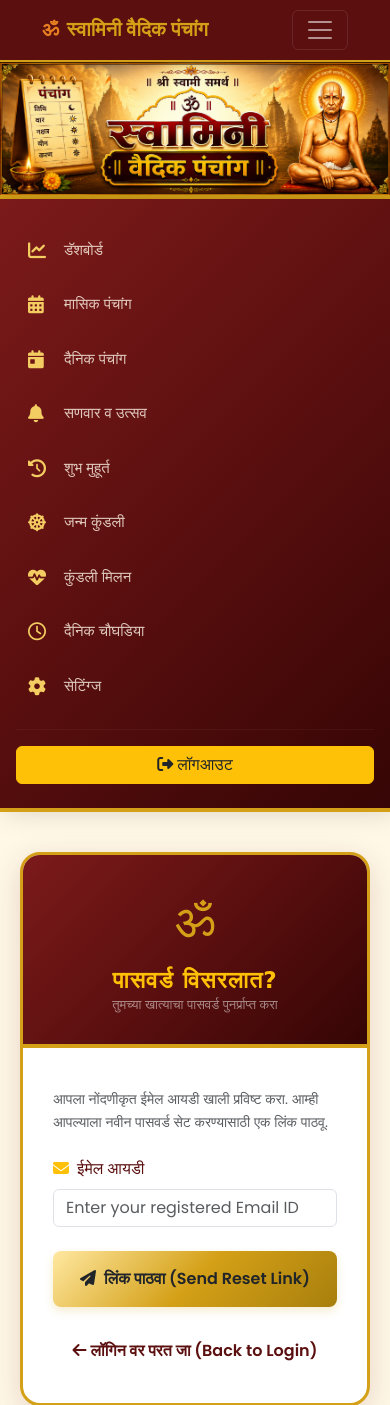
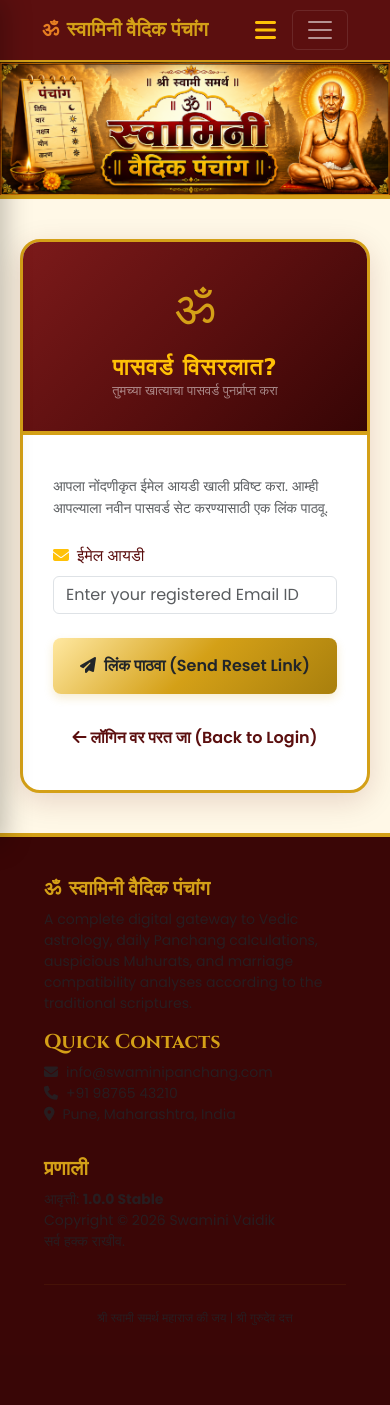
Before and after one commit to Swmini1385/Swamini-Vaidik-Panchang, a Django app: page /forgot-password/ in a window 390 px wide. Shown: the top 1405 px of the page. After the commit the page ends 1325 px from the top, so only its background shows below. Run offline with Django 5.2, Linux system fonts and the light colour scheme; the visitor is signed in with stand-in values (Sample User, id 1); some web fonts are replaced.

Commit message:
Fix mobile sidebar toggle menu

```diff
--- a/panchang_app/static/css/style.css
+++ b/panchang_app/static/css/style.css
@@ -579,3 +579,62 @@ button i.fa-caret-right {
     transition: transform 0.2s ease;
     display: inline-block;
 }
+
+/* Mobile Sidebar Toggle and Animation Styles */
+.sidebar-toggle-btn {
+    display: none !important;
+}
+
+.sidebar-close-btn {
+    display: none !important;
+}
+
+.sidebar-overlay {
+    position: fixed;
+    top: 0;
+    left: 0;
+    width: 100vw;
+    height: 100vh;
+    background-color: rgba(0, 0, 0, 0.6);
+    z-index: 1040;
+    opacity: 0;
+    pointer-events: none;
+    transition: opacity 300ms ease;
+}
+
+.sidebar-overlay.show {
+    opacity: 1;
+    pointer-events: auto;
+}
+
+body.sidebar-open {
+    overflow: hidden !important;
+}
+
+@media (max-width: 768px) {
+    .sidebar {
+        position: fixed !important;
+        top: 0 !important;
+        left: -280px !important;
+        width: 280px !important;
+        height: 100vh !important;
+        z-index: 1050 !important;
+        transform: translateX(0) !important;
+        transition: transform 300ms cubic-bezier(0.25, 0.8, 0.25, 1) !important;
+        border-right: 4px solid var(--primary-gold) !important;
+        border-bottom: none !important;
+        box-shadow: 5px 0 25px rgba(0, 0, 0, 0.25) !important;
+    }
+
+    .sidebar.show {
+        transform: translateX(280px) !important;
+    }
+
+    .sidebar-toggle-btn {
+        display: inline-block !important;
+    }
+
+    .sidebar-close-btn {
+        display: block !important;
+    }
+}
--- a/panchang_app/templates/base.html
+++ b/panchang_app/templates/base.html
@@ -22,7 +22,13 @@
                 <span class="me-2">ॐ</span>{{ trans.app_name }}
             </a>
 
-            <button class="navbar-toggler" type="button" data-bs-toggle="collapse" data-bs-target="#navbarContent" aria-controls="navbarContent" aria-expanded="false" aria-label="Toggle navigation">
+            {% if user.is_authenticated %}
+            <button class="btn btn-link text-warning sidebar-toggle-btn p-0 border-0 ms-auto me-3" id="sidebarToggle" type="button" aria-label="Open menu" style="font-size: 24px; text-decoration: none; line-height: 1; z-index: 1010;">
+                <i class="fa-solid fa-bars"></i>
+            </button>
+            {% endif %}
+
+            <button class="navbar-toggler {% if not user.is_authenticated %}ms-auto{% endif %}" type="button" data-bs-toggle="collapse" data-bs-target="#navbarContent" aria-controls="navbarContent" aria-expanded="false" aria-label="Toggle navigation">
                 <span class="navbar-toggler-icon"></span>
             </button>
 
@@ -64,9 +70,14 @@
     <!-- Layout Wrapper -->
     <div class="layout-wrapper">
 
+        {% if user.is_authenticated %}
+        <!-- Sidebar Dark Overlay -->
+        <div class="sidebar-overlay" id="sidebarOverlay"></div>
+
         <!-- Sidebar Navigation (Only visible for authenticated users) -->
-        {% if user.is_authenticated %}
-        <aside class="sidebar py-4 d-flex flex-column justify-content-between">
+        <aside class="sidebar py-4 d-flex flex-column justify-content-between" id="sidebarMenu">
+            <!-- Close Button for Mobile -->
+            <button class="btn-close btn-close-white sidebar-close-btn position-absolute" id="sidebarClose" type="button" aria-label="Close menu" style="top: 15px; right: 15px; z-index: 1060;"></button>
             <div class="nav flex-column">
                 <a href="{% url 'dashboard' %}" class="nav-link {% if request.resolver_match.url_name == 'dashboard' %}active{% endif %}">
                     <i class="fa-solid fa-chart-line"></i>{{ trans.dashboard }}
@@ -166,6 +177,54 @@
 
     <!-- Bootstrap 5 Bundle with Popper -->
     <script src="https://cdn.jsdelivr.net/npm/bootstrap@5.3.0/dist/js/bootstrap.bundle.min.js"></script>
+    <script>
+        document.addEventListener('DOMContentLoaded', function() {
+            const sidebar = document.getElementById('sidebarMenu');
+            const sidebarToggle = document.getElementById('sidebarToggle');
+            const sidebarClose = document.getElementById('sidebarClose');
+            const sidebarOverlay = document.getElementById('sidebarOverlay');
+
+            if (sidebar && sidebarToggle) {
+                function openSidebar() {
+                    sidebar.classList.add('show');
+                    if (sidebarOverlay) {
+                        sidebarOverlay.classList.add('show');
+                    }
+                    document.body.classList.add('sidebar-open');
+                }
+
+                function closeSidebar() {
+                    sidebar.classList.remove('show');
+                    if (sidebarOverlay) {
+                        sidebarOverlay.classList.remove('show');
+                    }
+                    document.body.classList.remove('sidebar-open');
+                }
+
+                sidebarToggle.addEventListener('click', function(e) {
+                    e.stopPropagation();
+                    openSidebar();
+                });
+
+                if (sidebarClose) {
+                    sidebarClose.addEventListener('click', closeSidebar);
+                }
+
+                if (sidebarOverlay) {
+                    sidebarOverlay.addEventListener('click', closeSidebar);
+                }
+
+                // Close sidebar on tapping outside of it on mobile
+                document.addEventListener('click', function(e) {
+                    if (window.innerWidth <= 768) {
+                        if (sidebar.classList.contains('show') && !sidebar.contains(e.target) && e.target !== sidebarToggle && !sidebarToggle.contains(e.target)) {
+                            closeSidebar();
+                        }
+                    }
+                });
+            }
+        });
+    </script>
     {% block extra_js %}{% endblock %}
 </body>
 </html>
```
